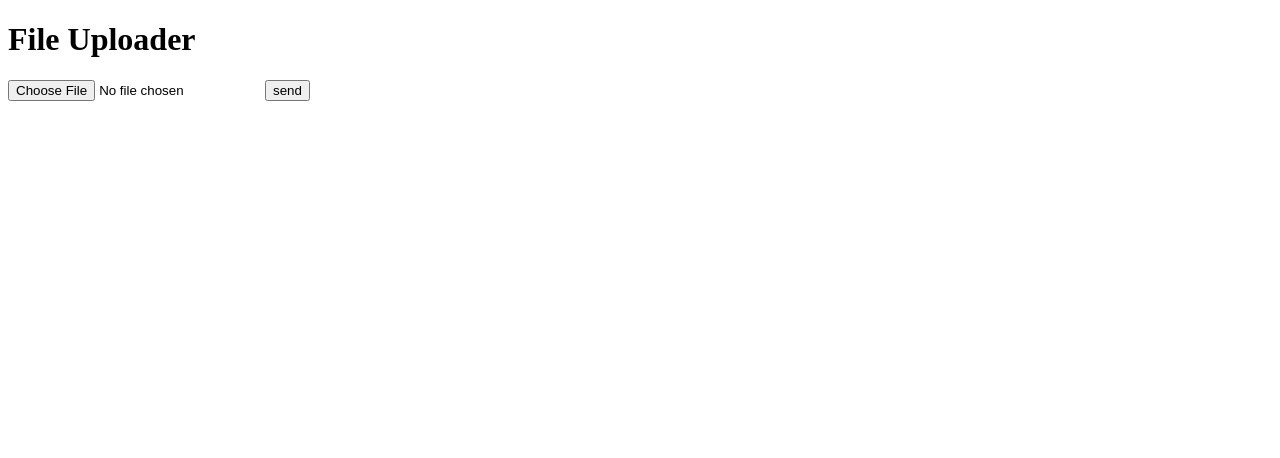
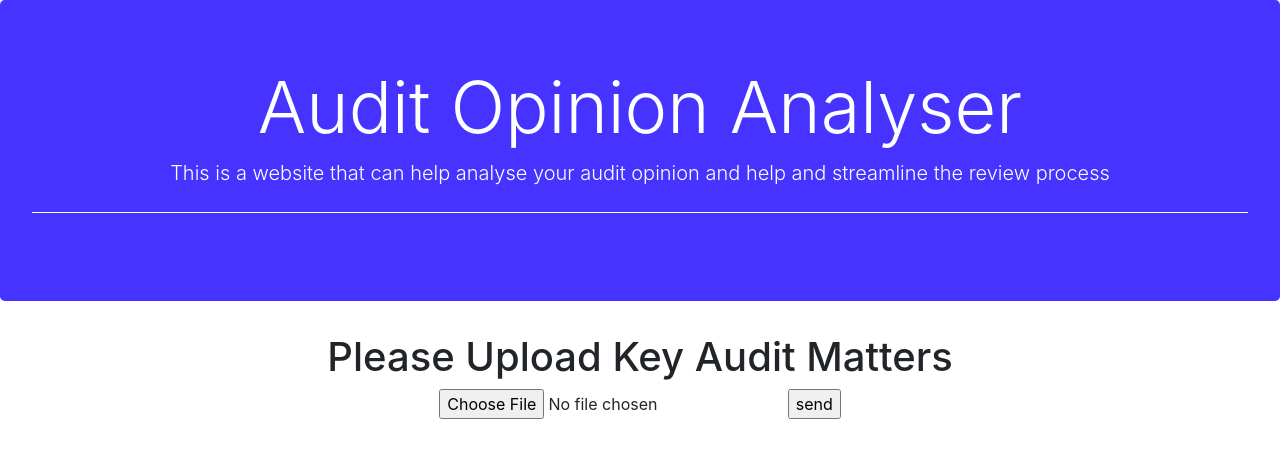
Before and after one commit to deltahedge1/heroku-flask, a Flask app: page / in a window 1280 px wide. Shown: the top 458 px of the page. Run offline with Flask 2, Linux system fonts and the light colour scheme; some libraries are stand-ins or nearby versions.

Commit message:
bootstrap website

```diff
--- a/templates/index.html
+++ b/templates/index.html
@@ -4,13 +4,45 @@
 <title>Upload</title>
     <head>
         <meta charset="utf-8">
-        <title></title>
+        <title>Audit Opinion Analyser</title>
+        <link rel="stylesheet" href="https://maxcdn.bootstrapcdn.com/bootstrap/4.0.0-beta.2/css/bootstrap.min.css" integrity="sha384-PsH8R72JQ3SOdhVi3uxftmaW6Vc51MKb0q5P2rRUpPvrszuE4W1povHYgTpBfshb" crossorigin="anonymous">
+
+        <style media="screen">
+        .jumbotron {
+                background-color: #4633ff!important;
+                }
+
+        .jumbotron h1{
+            color: #fdfefe;
+        }
+
+        .jumbotron p{
+            color: #fdfefe;
+        }
+
+        .jumbotron hr{
+            border-color: #fdfefe;
+        }
+
+        </style>
     </head>
+
     <body>
-        <h1>File Uploader</h1>
-        <form id="upload-form" action="{{ url_for('upload')}}" method="POST" enctype="multipart/form-data">
-            <input type="file" name="file" accept=".txt">
-            <input type="submit" name="send" value="send">
-        </form>
+
+        <div class="jumbotron">
+                  <h1 class="display-3 text-center">Audit Opinion Analyser</h1>
+                  <p class="lead text-center">This is a website that can help analyse your audit opinion and help and streamline the review process</p>
+                  <hr class="my-4">
+                  </p>
+        </div>
+
+        <div class="text-center">
+            <h1>Please Upload Key Audit Matters</h1>
+            <form id="upload-form" action="{{ url_for('upload')}}" method="POST" enctype="multipart/form-data">
+                <input type="file" name="file" accept=".txt">
+                <input type="submit" name="send" value="send">
+            </form>
+        </div>
+
     </body>
 </html>
```
